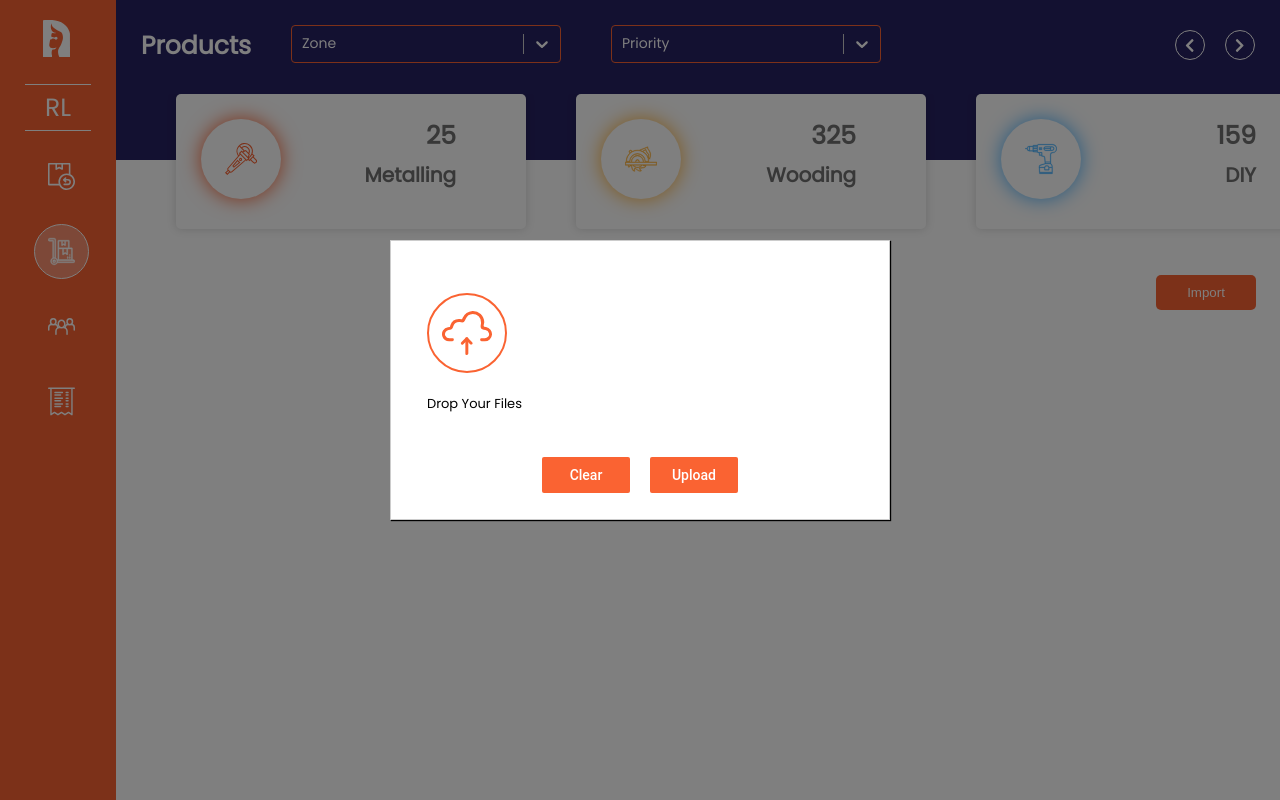
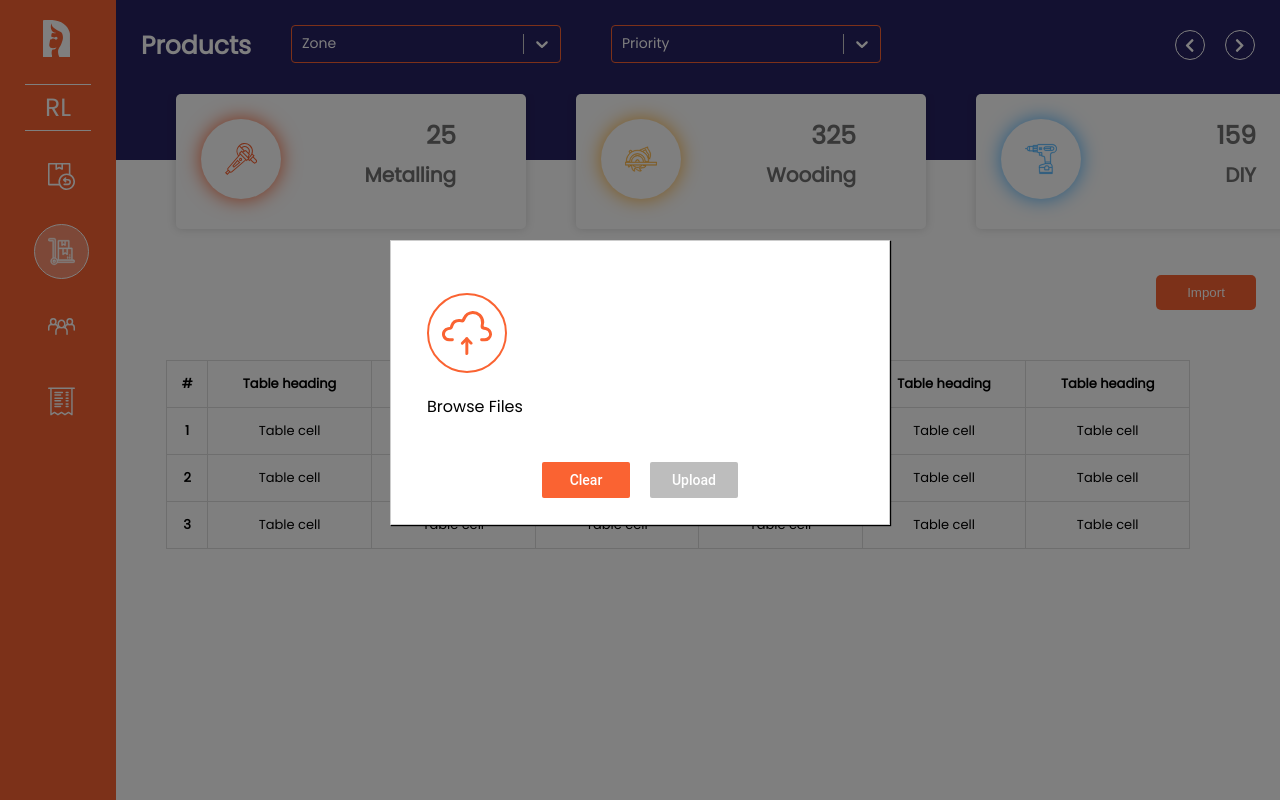
Before and after one commit to Varun-19/Revlog, a React (Create React App) app: page /products in a window 1280 px wide. Both pictures are taken after a click on the button "Import". Shown: the top 800 px of the page. Built offline with nearby package versions, Linux system fonts and the light colour scheme; a web font is replaced by a local one.

Commit message:
TABLE Updated

```diff
--- a/package.json
+++ b/package.json
@@ -10,6 +10,7 @@
     "@testing-library/react": "^9.4.0",
     "@testing-library/user-event": "^7.2.1",
     "axios": "^0.19.2",
+    "bootstrap": "^4.4.1",
     "pure-react-carousel": "^1.25.1",
     "react": "^16.12.0",
     "react-dom": "^16.12.0",
@@ -18,6 +19,7 @@
     "react-router-dom": "^5.1.2",
     "react-scripts": "3.3.1",
     "react-select": "^3.0.8",
+    "reactstrap": "^8.4.1",
     "redux": "^4.0.5"
   },
   "scripts": {
--- a/src/Components/DropZone/DropZone.js
+++ b/src/Components/DropZone/DropZone.js
@@ -59,10 +59,9 @@ class Dropzone extends Component {
   }
 
   render() {
-    const mainClass = `Dropzone ${this.state.hightlight ? "Highlight" : ""}`
     return (
       <div
-        className={mainClass}
+        className={Dropzone + ' ' + `${this.state.hightlight ? "Highlight" : ""}`}
         onDragOver={this.onDragOver}
         onDragLeave={this.onDragLeave}
         onDrop={this.onDrop}
@@ -83,7 +82,7 @@ class Dropzone extends Component {
           src={upload}
         />
         </div>
-        <span className={styles.span}>Drop Your Files</span>
+        <span className={styles.span}>Browse Files</span>
       </div>
     );
   }
--- a/src/Components/DropZone/DropZone.module.css
+++ b/src/Components/DropZone/DropZone.module.css
@@ -36,6 +36,6 @@
 
   .span {
     display: inline-block;
-    font-size: 1.3rem;
+    font-size: 1.6rem;
     margin-left: 2rem;
   }
--- a/src/Components/ProgressBar/ProgressBar.js
+++ b/src/Components/ProgressBar/ProgressBar.js
@@ -1,5 +1,5 @@
 import React, { Component } from "react";
-import "./ProgressBar.module.css";
+import styles from "./ProgressBar.module.css";
 
 class Progress extends Component {
   constructor(props) {
@@ -8,9 +8,9 @@ class Progress extends Component {
   }
   render() {
     return (
-      <div className="ProgressBar">
+      <div className={styles.ProgressBar}>
         <div
-          className="Progress"
+          className={styles.Progress}
           style={{ width: this.props.progress + "%" }}
         />
       </div>
--- a/src/Components/ProgressBar/ProgressBar.module.css
+++ b/src/Components/ProgressBar/ProgressBar.module.css
@@ -1,12 +1,12 @@
 .ProgressBar {
     width: 100%;
     height: 8px;
-    background-color: rgb(183, 155, 229);
+    background-color: #e6e6e6;
     border-radius: 5px;
   }
 
   .Progress {
-    background-color: rgba(103, 58, 183, 1);
+    background-color: #FA6332;
     height: 100%;
     margin: 0;
     border-radius: 5px;
--- /dev/null
+++ b/src/Components/Table/Table.js
@@ -0,0 +1,55 @@
+import React from 'react';
+import { Table } from 'reactstrap';
+
+import styles from './Table.module.css';
+
+class Tabledata extends React.Component {
+    render() {
+        return(
+            <table striped>
+                <thead>
+                    <tr>
+                    <th>#</th>
+                    <th>Table heading</th>
+                    <th>Table heading</th>
+                    <th>Table heading</th>
+                    <th>Table heading</th>
+                    <th>Table heading</th>
+                    <th>Table heading</th>
+                    </tr>
+                </thead>
+                <tbody>
+                    <tr>
+                    <th scope="row">1</th>
+                    <td>Table cell</td>
+                    <td>Table cell</td>
+                    <td>Table cell</td>
+                    <td>Table cell</td>
+                    <td>Table cell</td>
+                    <td>Table cell</td>
+                    </tr>
+                    <tr>
+                    <th scope="row">2</th>
+                    <td>Table cell</td>
+                    <td>Table cell</td>
+                    <td>Table cell</td>
+                    <td>Table cell</td>
+                    <td>Table cell</td>
+                    <td>Table cell</td>
+                    </tr>
+                    <tr>
+                    <th scope="row">3</th>
+                    <td>Table cell</td>
+                    <td>Table cell</td>
+                    <td>Table cell</td>
+                    <td>Table cell</td>
+                    <td>Table cell</td>
+                    <td>Table cell</td>
+                    </tr>
+                </tbody>
+            </table>
+        )
+    }
+}
+
+export default Tabledata;
--- /dev/null
+++ b/src/Components/Table/Table.module.css
@@ -0,0 +1,21 @@
+table {
+    margin-top: 5rem;
+    margin-left: 5rem;
+    text-align: center;
+  border-collapse: collapse;
+  border: 1px solid #ddd;
+  border-radius: 3px;
+  width: 80%;
+}
+
+td, th {
+    border: 1px solid #ddd;
+    padding: 8px;
+    font-size : 1.3rem;
+}
+
+th {
+    padding-top: 12px;
+    padding-bottom: 12px;
+    text-align: center;
+}
--- a/src/Components/Uploader/Uploader.js
+++ b/src/Components/Uploader/Uploader.js
@@ -84,15 +84,6 @@ class Upload extends Component {
       return (
         <div className={styles.ProgressWrapper}>
           <Progress progress={uploadProgress ? uploadProgress.percentage : 0} />
-          <img
-            className={styles.CheckIcon}
-            alt="done"
-            src={cloud}
-            style={{
-              opacity:
-                uploadProgress && uploadProgress.state === "done" ? 0.5 : 0
-            }}
-          />
         </div>
       );
     }
@@ -128,7 +119,7 @@ class Upload extends Component {
             Clear
           </button>
           <button className={styles.button}
-            disabled={this.state.files.length < 0 || this.state.uploading}
+            disabled={this.state.files.length <= 0 || this.state.uploading}
             onClick={this.uploadFiles}
           >
           Upload
--- a/src/Components/Uploader/Uploader.module.css
+++ b/src/Components/Uploader/Uploader.module.css
@@ -60,8 +60,10 @@
   }
 
   .CheckIcon {
-    opacity: 0.5;
-    margin-left: 32px;
+    width: 2rem;
+    height: auto;
+    margin-left: 3rem;
+
   }
 
   .ProgressWrapper {
--- a/src/Pages/Product/Product.js
+++ b/src/Pages/Product/Product.js
@@ -6,6 +6,7 @@ import Header from '../../Components/Header/Header';
 import Card from '../../Components/Card/card';
 import Modal from '../../Components/Modal/Modal';
 import ImportButton from '../../Components/Import/Import';
+import Table from '../../Components/Table/Table';
 
 class Product extends React.Component {
     render() {
@@ -17,8 +18,8 @@ class Product extends React.Component {
                 <Header title='Products' />
                 <Card title='product'/>
                 <ImportButton />
+                <Table />
             </div>
-
         </section>
         )
     }
```
Also changed, not shown: 1 other file (tests, documents, lock files or other folders).
